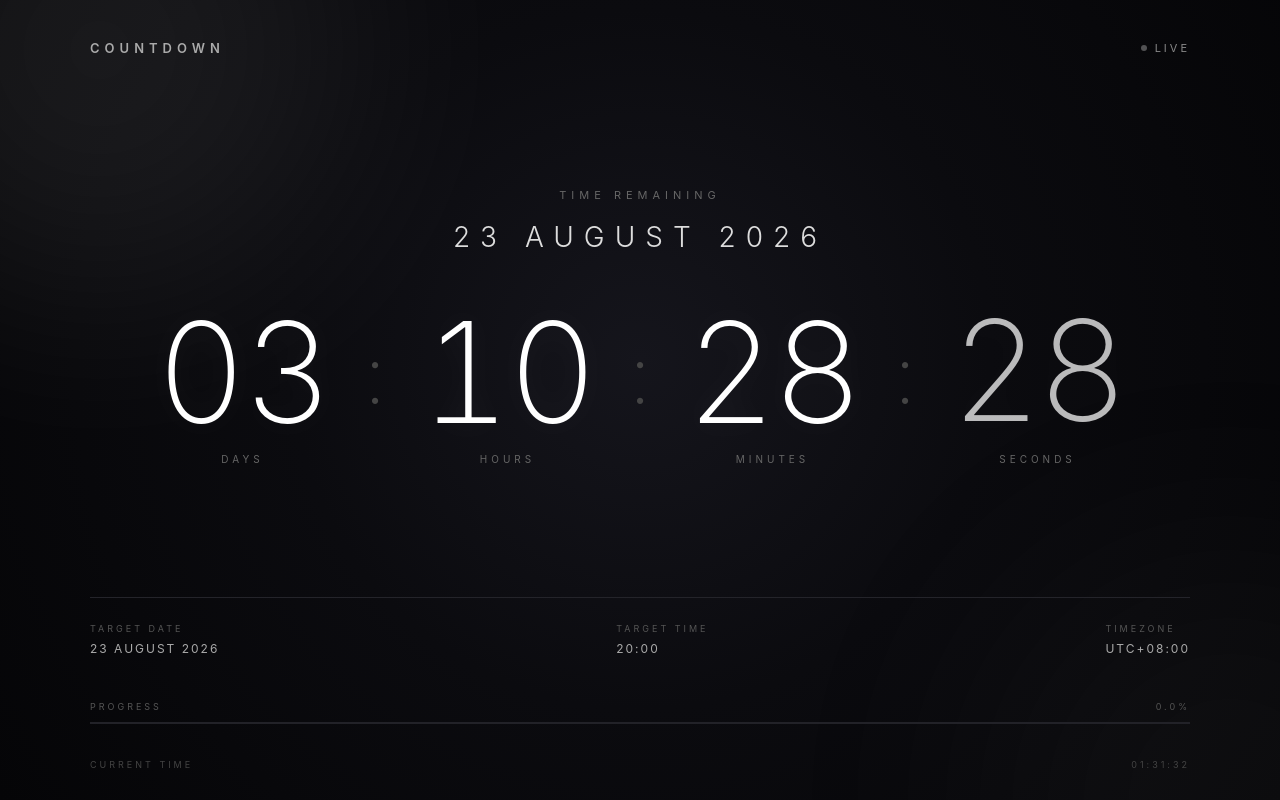
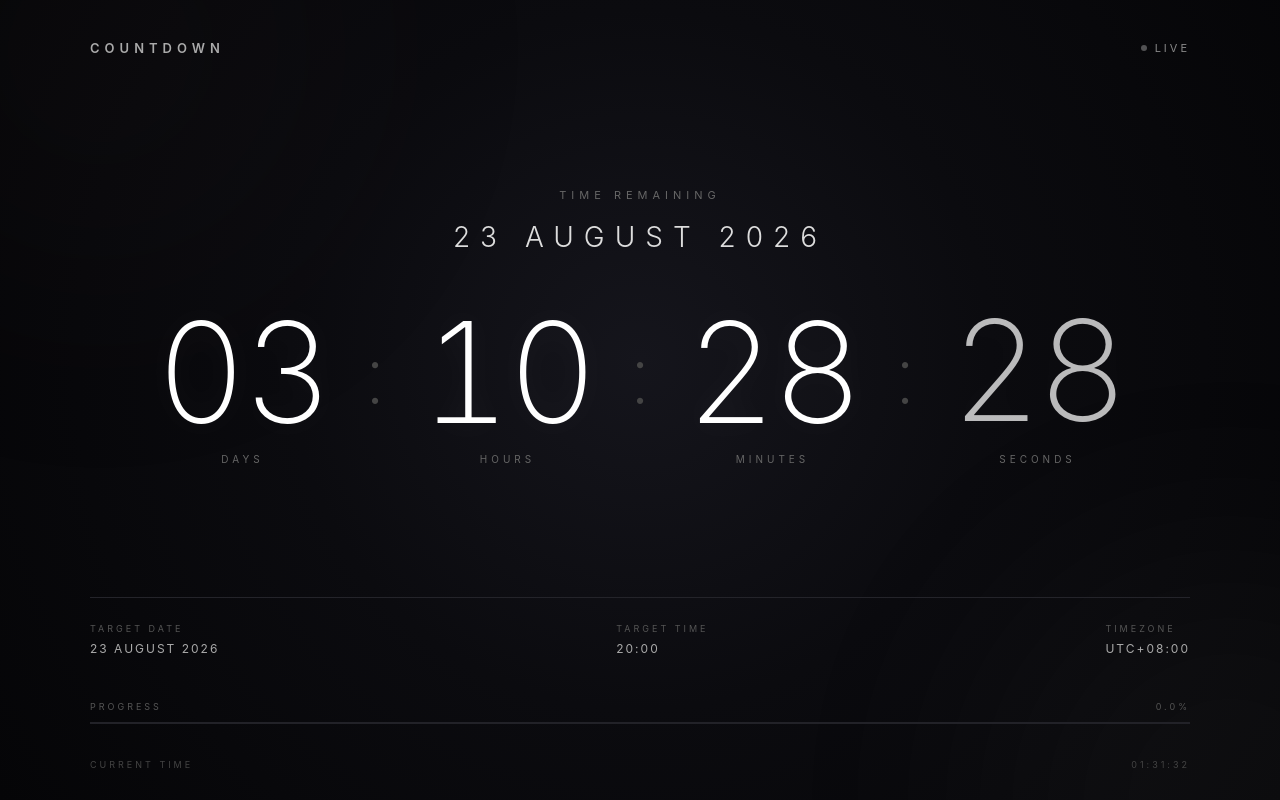
Before and after one commit to RexKieeE/countdown, a plain HTML site: page index.html in a window 1280 px wide. Drawn offline with Linux system fonts and the light colour scheme.

Commit message:
Update style.css

```diff
--- a/style.css
+++ b/style.css
@@ -87,7 +87,7 @@ body::before {
 }
 
 .ambient-1 {
-    background: #ffffff;
+    background: #3A2E2D;
 
     top: -200px;
     left: -150px;
```
